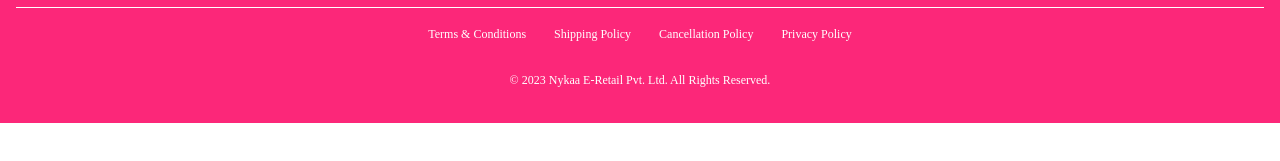
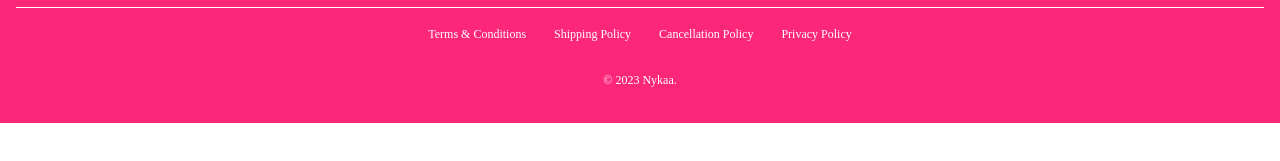
Before and after one commit to nikita-sharma19/Nykaa, a plain HTML site: page index.html in a window 1280 px wide. Shown: the part 2769-2930 px from the top of the page. Drawn offline with Linux system fonts and the light colour scheme.

Commit message:
first commit

```diff
--- a/index.html
+++ b/index.html
@@ -405,7 +405,7 @@
                 <a href="/policy#privacy-policy" target="_blank" rel="noopener noreferrer" class="css-vdi17s">Privacy Policy</a>
             </div>
             <div class="footer4b">
-                <p class="para"><span>©</span> <!-- -->2023<!-- --> Nykaa E-Retail Pvt. Ltd. All Rights Reserved.</p>
+                <p class="para"><span>©</span> <!-- -->2023<!-- --> Nykaa.</p>
             </div>
         </div>
     </footer>
```
